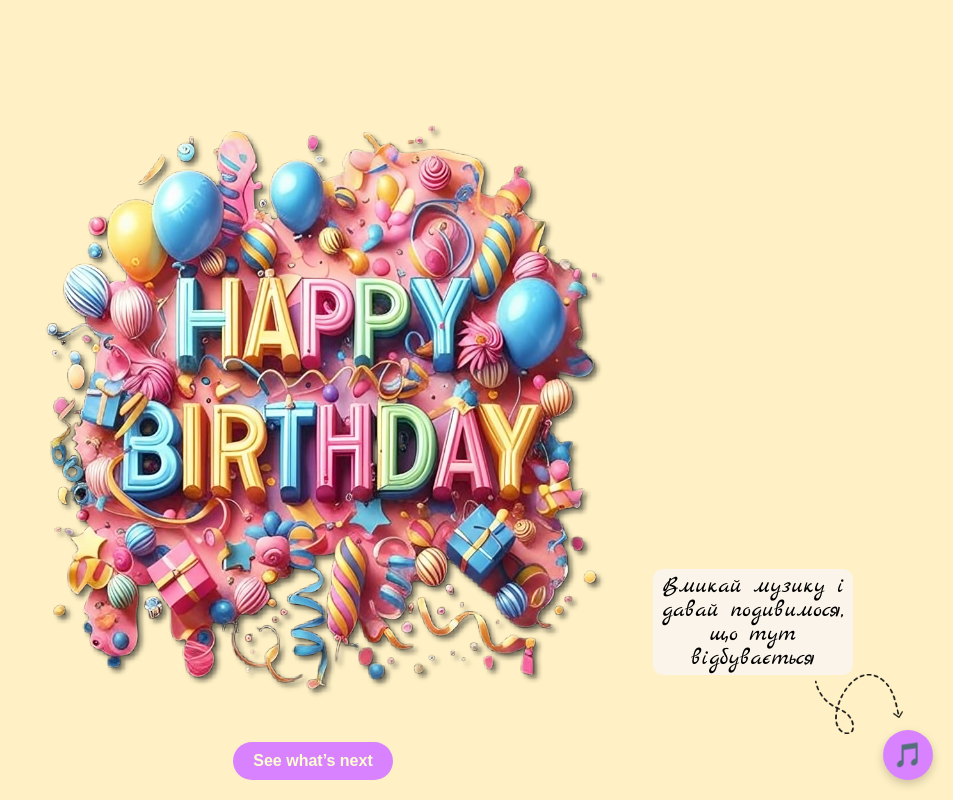
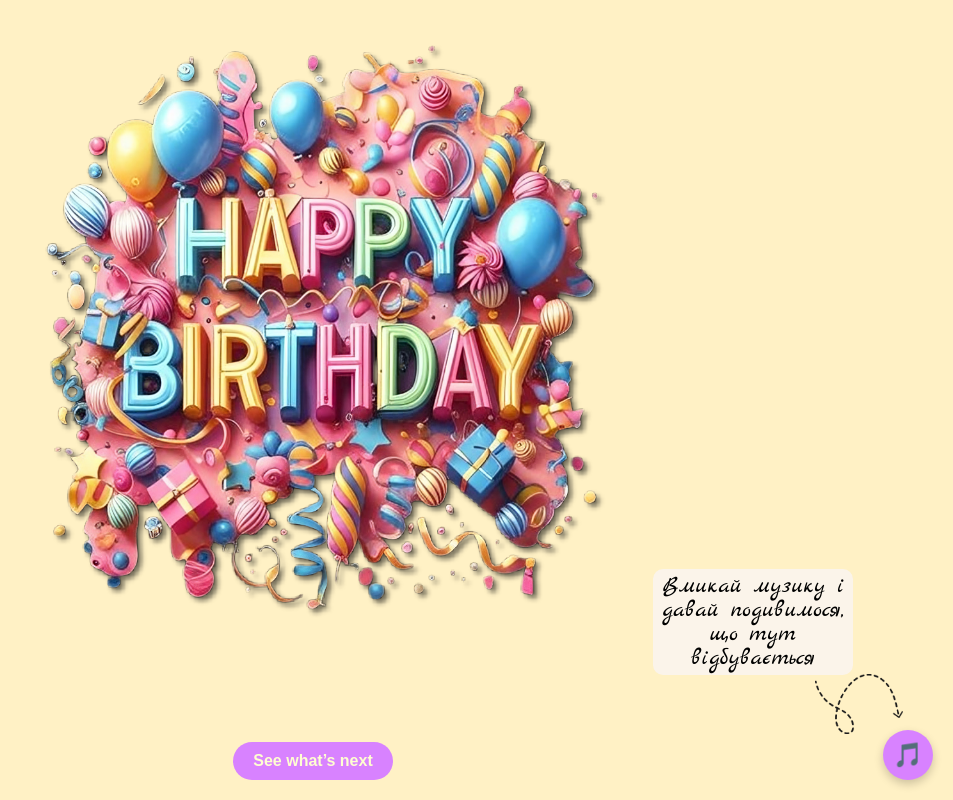
Before and after one commit to vitalii-hryhorenko/diana-birthday, a React (Create React App) app: page / in a window 1280 px wide. Shown: the top 800 px of the page, without its empty margins (327-1280 px from the left). Built offline with nearby package versions, Linux system fonts and the light colour scheme.

Commit message:
Use img instead of background

```diff
--- a/src/App.less
+++ b/src/App.less
@@ -1,4 +1,3 @@
-// ЗМІННІ КОЛЬОРІВ
 @color-pink-light: #fde9f1;
 @color-pink-mid: rgba(250, 208, 234, 0.8);
 @color-pink-strong: #d882ff;
@@ -37,6 +36,7 @@ html, body {
     justify-content: space-between;
     padding: 20px;
     text-align: center;
+    position: relative;
 
     &__content {
         flex-grow: 1;
@@ -66,14 +66,21 @@ html, body {
     }
 }
 
-.section-1 {
-    background-image: url("../public/assets/images/background/background-1.png");
-    background-color: @color-yellow-light;
-    background-attachment: fixed;
-    background-position: center;
-    background-repeat: no-repeat;
-    background-size: min(80vh, 100%);
+
+
+.section-1__background {
+    position: fixed;
+    top: 0;
+    left: 0;
+    width: 100%;
+    height: 100%;
+    object-fit: contain;
+    object-position: center;
+    max-height: 80vh;
+    max-width: 100%;
 }
+
+.section-1 { background-color: @color-yellow-light; }
 .section-2 { background: @color-pink-light; }
 .section-3 { background: @color-pink-mid; }
 .section-4 { background: white; }
@@ -112,7 +119,6 @@ html, body {
     box-shadow: 0 4px 10px rgba(0, 0, 0, 0.15);
     object-fit: cover;
 }
-
 
 .button {
     padding: 10px 20px;
--- a/src/App.tsx
+++ b/src/App.tsx
@@ -1,4 +1,3 @@
-// App.tsx
 import React, { useCallback, useEffect, useRef, useState } from 'react';
 import './App.less';
 
@@ -85,11 +84,17 @@ const App: React.FC = () => {
                     className={ `section section-${ i + 1 }` }
                 >
                     <div className="section__content">
+                        { i === 0 && (
+                            <img
+                                src="/assets/images/background/background-1.png"
+                                alt="Background"
+                                className="section-1__background"
+                            />
+                        ) }
                         { i === 1 && (
                             <>
                                 <div className="box text-box">
                                     <div className="text-box__text">
-                                        For test
                                         Три роки тому цей день був для мене звичайним весняним днем: щебетали пташки, у
                                         саду
                                         розцвітали яблуні, а в чистому небі сяяло сонце, зігріваючи повітря своїми
```
